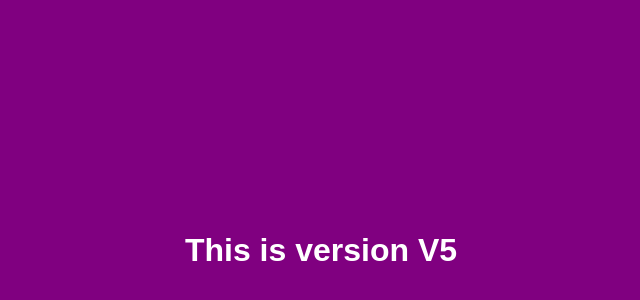
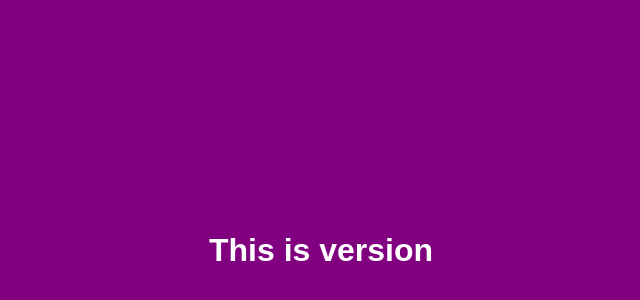
Before and after one commit to ImayankU/myrepo, a plain HTML site: page index.html in a window 1280 px wide. Shown: the part 150-450 px from the top of the page, without its empty margins (319-959 px from the left). Drawn offline with Linux system fonts and the light colour scheme.

Commit message:
changed the version

```diff
--- a/index.html
+++ b/index.html
@@ -7,6 +7,6 @@
     <title>Document</title>
 </head>
 <body>
-    <h1> This is version V5</h1>
+    <h1> This is version <V5.1</h1>
 </body>
 </html>
```
